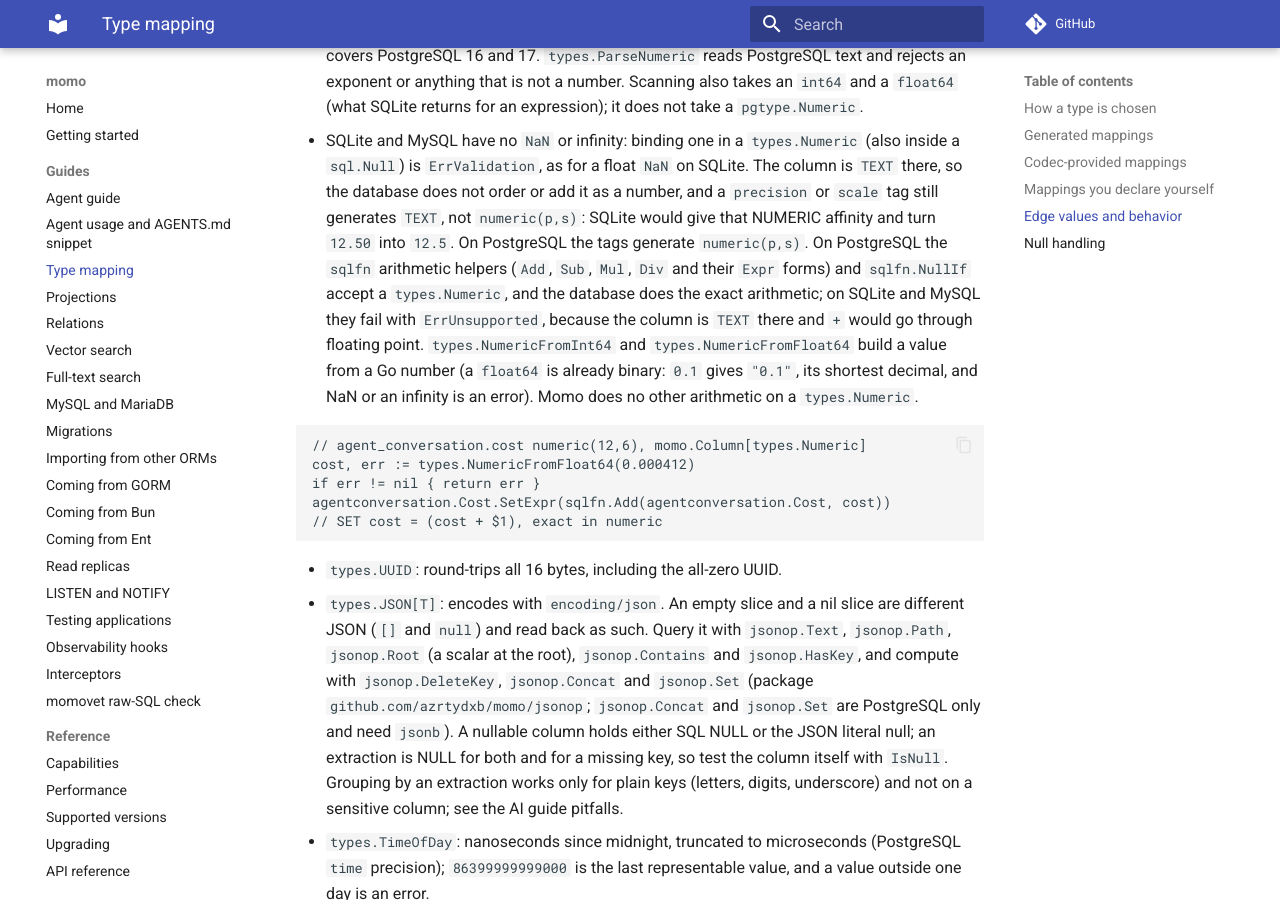
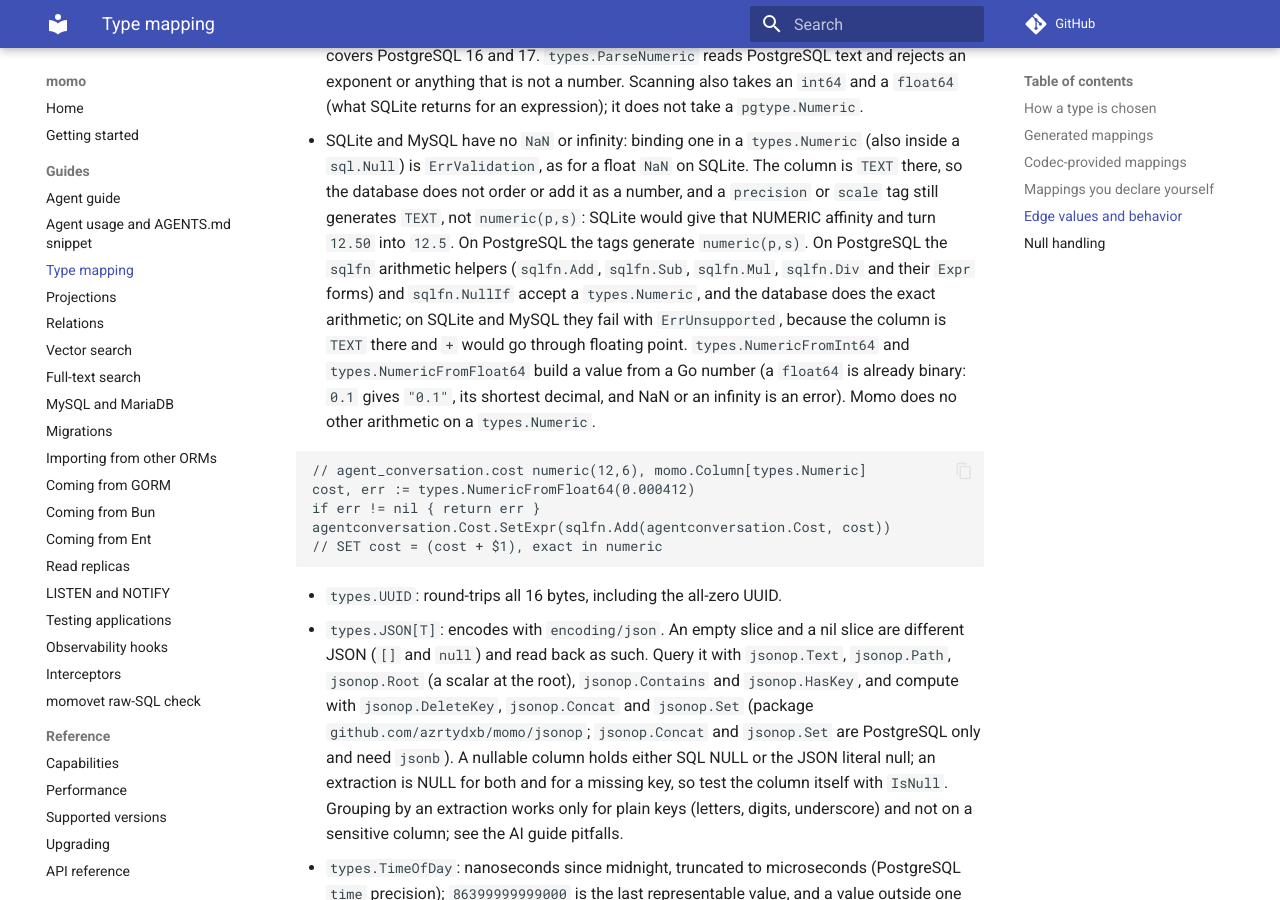
Before and after one commit to azrtydxb/momo, an MkDocs documentation site: the page built from docs/TYPE_MAPPING.md, in a window 1280 px wide and 900 px high, scrolled down 4574 px. Built offline with MkDocs 1.6.1 and Material for MkDocs 9.7.7, drawn with Linux system fonts in a browser that asks for light colours; comment, search, counter and statistics services are not loaded; the version menu is left out.

Commit message:
docs: qualify sqlfn names in the Numeric arithmetic notes

```diff
--- a/docs/TYPE_MAPPING.md
+++ b/docs/TYPE_MAPPING.md
@@ -169,8 +169,8 @@ except `NaN`, which SQLite does not have (see Floats).
   number, and a `precision` or `scale` tag still generates `TEXT`, not
   `numeric(p,s)`: SQLite would give that NUMERIC affinity and turn `12.50` into
   `12.5`. On PostgreSQL the tags generate `numeric(p,s)`.
-  On PostgreSQL the `sqlfn` arithmetic helpers (`Add`, `Sub`, `Mul`, `Div` and
-  their `Expr` forms) and `sqlfn.NullIf` accept a `types.Numeric`, and the
+  On PostgreSQL the `sqlfn` arithmetic helpers (`sqlfn.Add`, `sqlfn.Sub`, `sqlfn.Mul`, `sqlfn.Div`
+  and their `Expr` forms) and `sqlfn.NullIf` accept a `types.Numeric`, and the
   database does the exact arithmetic; on SQLite and MySQL they fail with
   `ErrUnsupported`, because the column is `TEXT` there and `+` would go through
   floating point. `types.NumericFromInt64` and `types.NumericFromFloat64` build
```
Also changed, not shown: docs/upgrading.md (+2 -2 lines).
